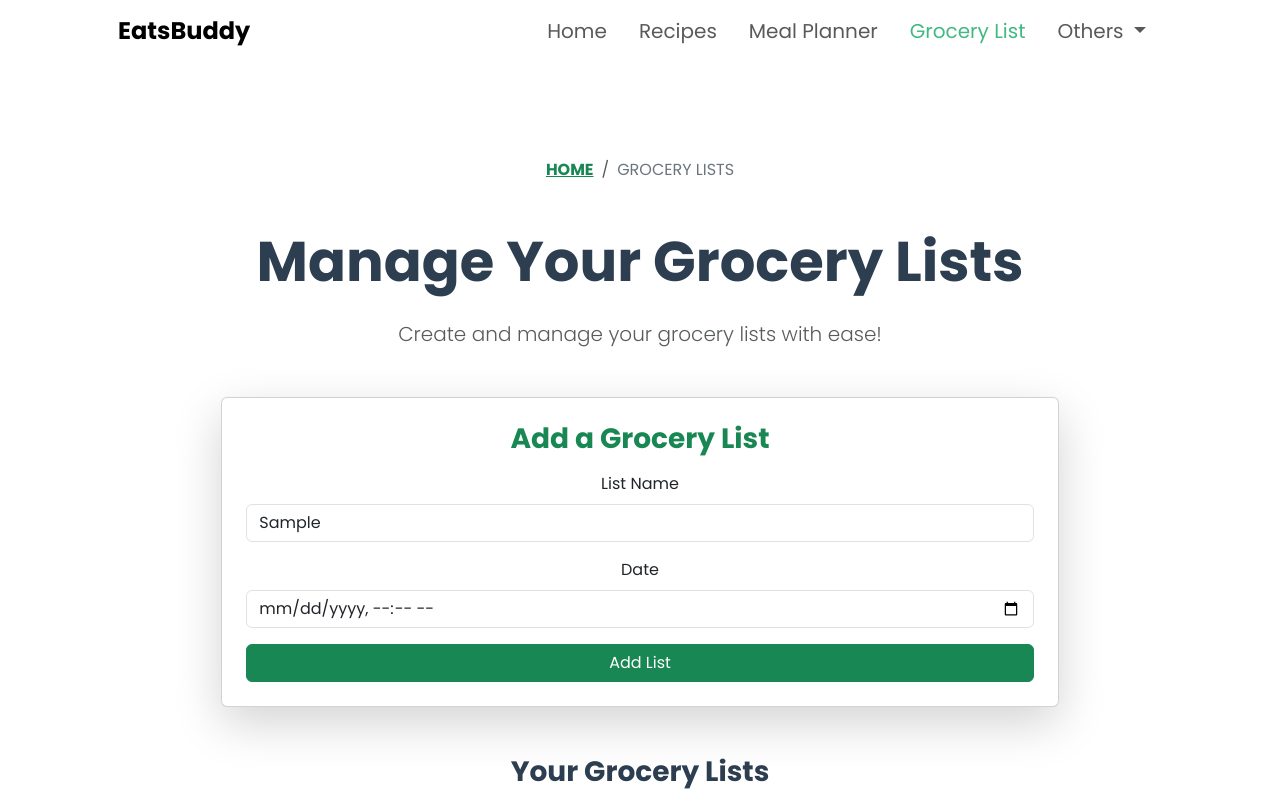
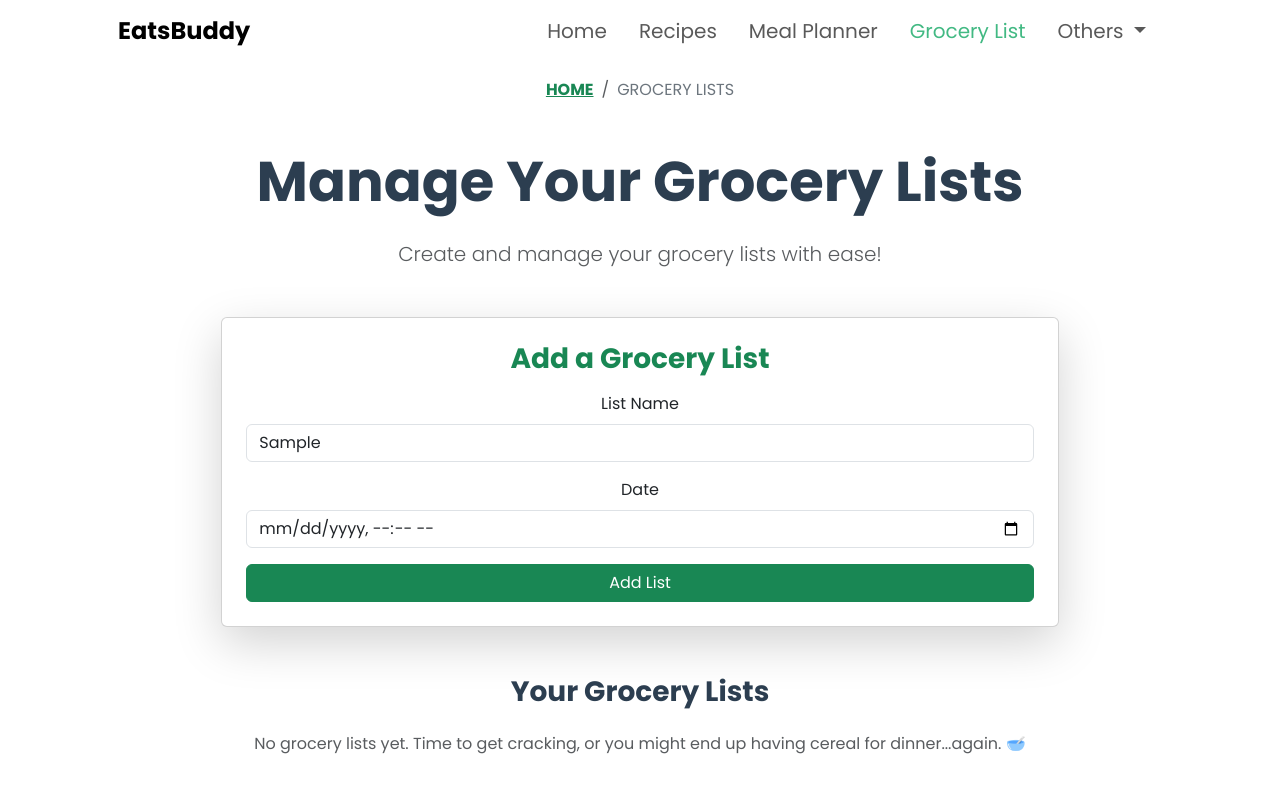
Before and after one commit to Ehuana/eatsbuddy-proj, a Vue app: page /grocery-list in a window 1280 px wide. Both pictures are taken after typing "Sample" into the empty fields and a click on the button "Add List". Shown: the top 800 px of the page. Built offline with nearby package versions, Linux system fonts and the light colour scheme.

Commit message:
background test

```diff
--- a/src/views/BlogSection.vue
+++ b/src/views/BlogSection.vue
@@ -1,5 +1,5 @@
 <template>
-    <div class="EG-Default py-5" style="margin-top: 80px;">
+    <div class="EG-Default py-5" style="padding-top: 80px;">
       <!-- Breadcrumb Navigation -->
       <div class="bg-white py-4 mb-5">
         <div class="container">
--- a/src/views/GroceryListPage.vue
+++ b/src/views/GroceryListPage.vue
@@ -1,5 +1,5 @@
 <template>
-  <div class="container-fluid text-center py-5 EG-Default bg-white" style="margin-top: 80px;">
+  <div class="container-fluid text-center py-5 EG-Default bg-white" style="padding-top: 80px;">
     <div class="bg-white">
       <div class="container">
         <div class="row justify-content-center">
--- a/src/views/MealPlannerPage.vue
+++ b/src/views/MealPlannerPage.vue
@@ -1,5 +1,5 @@
 <template>
-  <div class="container-fluid text-center EG-Default py-5 bg-white" style="margin-top: 80px;">
+  <div class="container-fluid text-center EG-Default py-5 bg-white" style="padding-top: 80px;">
     <div class="bg-white">
       <div class="container">
         <div class="row justify-content-center">
--- a/src/views/RecipePage.vue
+++ b/src/views/RecipePage.vue
@@ -1,6 +1,6 @@
 <!-- RecipePage.vue -->
 <template>
-  <div class="EG-Default bg-white" style="margin-top: 80px;">
+  <div class="EG-Default bg-white" style="padding-top: 80px;">
     <div class="bg-white">
       <div class="container">
         <div class="row justify-content-center">
```
